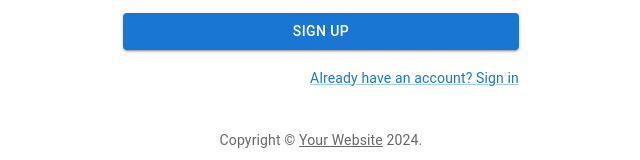
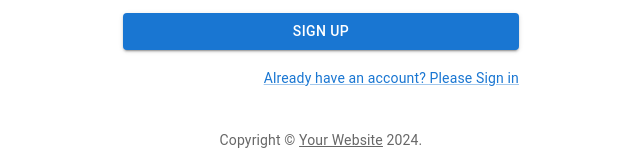
Before and after one commit to conveyGhost/acrylic-admin, a React (Vite) app: page /auth/register in a window 1280 px wide. Shown: the part 451-611 px from the top of the page, without its empty margins (319-959 px from the left). Built offline with nearby package versions, Linux system fonts and the light colour scheme; a web font is replaced by a local one.

Commit message:
admin usability. > > Co-authored-by: conveyGhost <glide.glister0326@gmail.com> Co-authored-by: corder9465 <webmaster9465@gmail.com>

```diff
--- a/src/pages/Auth/Register.tsx
+++ b/src/pages/Auth/Register.tsx
@@ -119,7 +119,7 @@ export default function Register() {
             <Grid container justifyContent="flex-end">
               <Grid item>
                 <Link href="/login" variant="body2">
-                  Already have an account? Sign in
+                  Already have an account? Please Sign in
                 </Link>
               </Grid>
             </Grid>
--- a/src/pages/Dashboard.tsx
+++ b/src/pages/Dashboard.tsx
@@ -1,5 +1,5 @@
 export const Dashboard = () => {
     return (
-        <div className="text-red-500 py-10">This is Acrylic Admin</div>
+        <div className="text-red-500 py-10">This is Admin for Acrylic</div>
     )
 }
```
